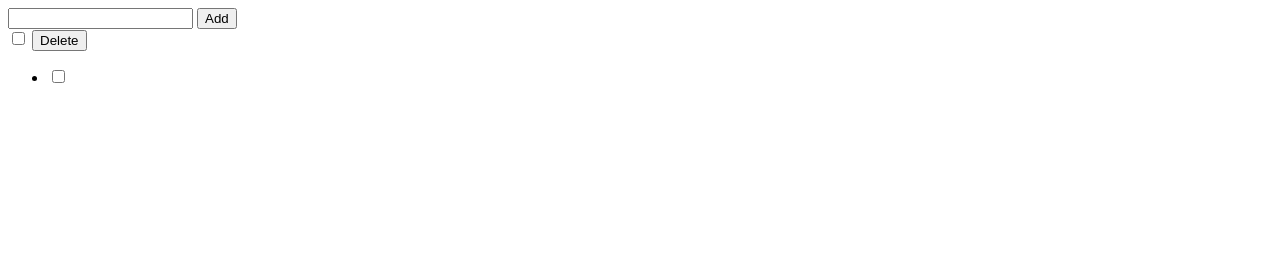
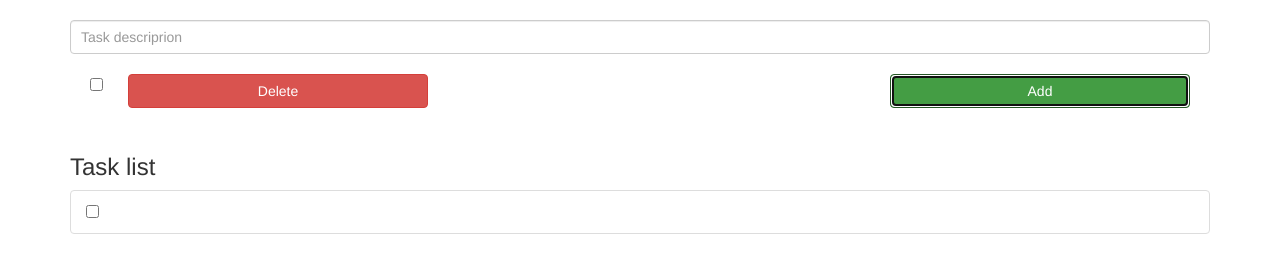
Before and after one commit to oleksii-khalikov/ot, a plain HTML site: page index.html in a window 1280 px wide. Both pictures are taken after a click on the button "Add". Drawn offline with nearby package versions, Linux system fonts and the light colour scheme.

Commit message:
add style

```diff
--- a/index.html
+++ b/index.html
@@ -8,6 +8,9 @@
 <head>
     <meta charset="UTF-8">
     <title>Operr Technologies, Inc</title>
+
+    <link rel="stylesheet" href="https://maxcdn.bootstrapcdn.com/bootstrap/3.3.7/css/bootstrap.min.css"
+          integrity="sha384-BVYiiSIFeK1dGmJRAkycuHAHRg32OmUcww7on3RYdg4Va+PmSTsz/K68vbdEjh4u" crossorigin="anonymous">
 
     <script src="https://cdnjs.cloudflare.com/ajax/libs/jquery/3.3.1/jquery.js"></script>
     <script src="https://cdnjs.cloudflare.com/ajax/libs/angular.js/1.6.5/angular.js"></script>
@@ -22,7 +25,6 @@
           vm.selectedAll = false;
 
           vm.add = function () {
-            console.log(vm.task);
             vm.list.push({
               delete: false,
               description: vm.task
@@ -51,21 +53,29 @@
 
 </head>
 <body ng-app="ToDo">
-<div ng-controller="ToDoCtrl as vm">
-    <input type="text" ng-model="vm.task"/>
-    <input type="button" value="Add" ng-click="vm.add()">
+<div ng-controller="ToDoCtrl as vm" class="container">
+    <div class="form-group" style="margin-top: 20px; margin-bottom: 10px">
+        <input class="form-control" type="text" ng-model="vm.task" style="padding: 10px" placeholder="Task descriprion"/>
 
-    <div ng-if="vm.list.length > 0">
-        <input type="checkbox" ng-change="vm.selectAll()" ng-model="vm.selectedAll">
-        <input type="button" value="Delete" ng-click="vm.delete()">
+        <div>
+            <input class="btn btn-success" type="button" value="Add" ng-click="vm.add()" style="float: right; margin: 20px; width: 300px">
+
+            <div ng-if="vm.list.length > 0" style="float: left; margin: 20px;">
+                <input class="control" type="checkbox" ng-change="vm.selectAll()" ng-model="vm.selectedAll" style="float: left; margin-right: 25px">
+                <input class="btn btn-danger" type="button" value="Delete" ng-click="vm.delete()" style="float: right; width: 300px">
+            </div>
+        </div>
+
     </div>
-
-    <ul id="task-list">
-        <li ng-repeat="task in vm.list">
-            <input type="checkbox" ng-model="task.delete">
-            <span>{{task.description}}</span>
-        </li>
-    </ul>
+    <div style="margin-top: 100px">
+        <h3 ng-if="vm.list.length > 0">Task list</h3>
+        <ul class="list-group">
+            <li ng-repeat="task in vm.list" class="list-group-item">
+                <input type="checkbox" ng-model="task.delete">
+                <span>{{task.description}}</span>
+            </li>
+        </ul>
+    </div>
 
 </div>
 
```
